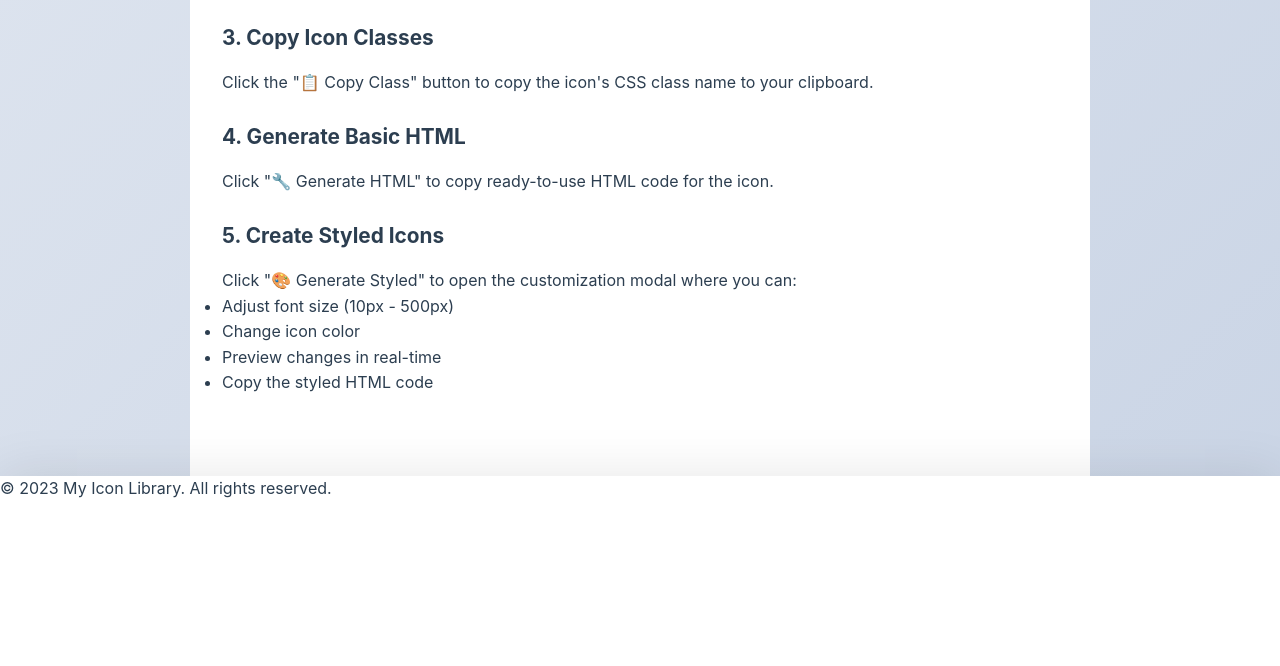
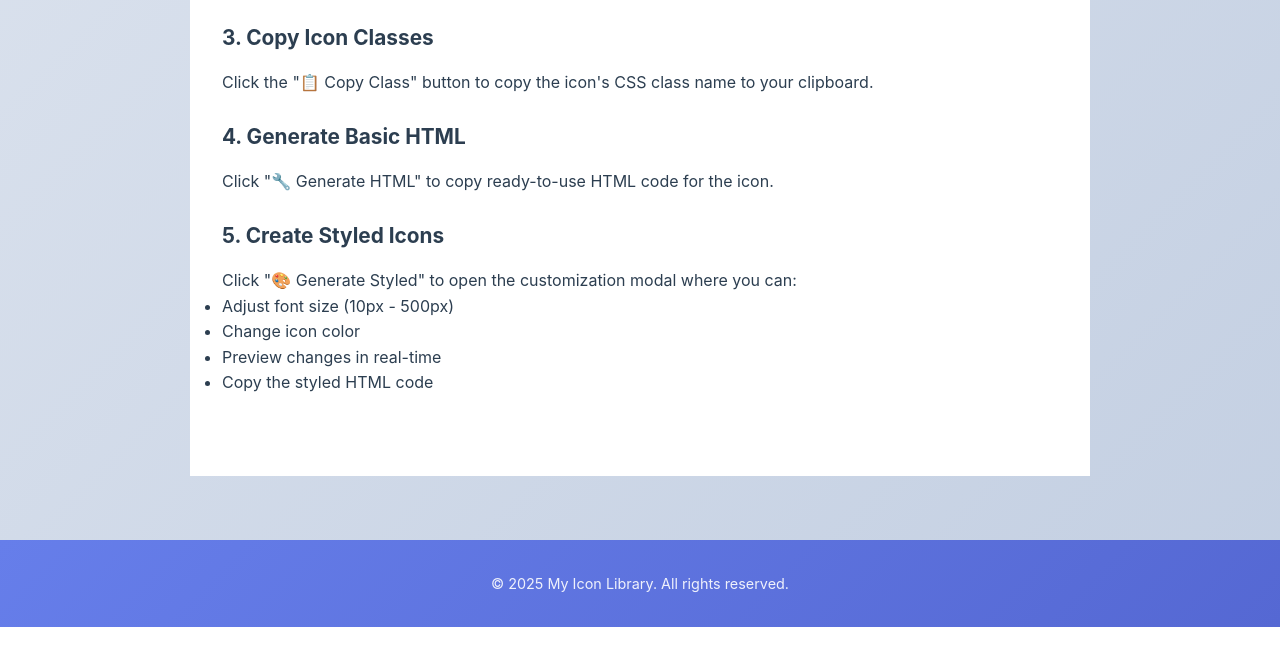
Before and after one commit to AltalebFeras/icon-library-browser, a plain HTML site: page public/docs.html in a window 1280 px wide. Shown: the part 2610-3276 px from the top of the page. After the commit the page ends 3237 px from the top, so only its background shows below. Drawn offline with Linux system fonts and the light colour scheme.

Commit message:
feat: update footer styling and remove warning box

```diff
--- a/public/docs.html
+++ b/public/docs.html
@@ -108,19 +108,6 @@
             font-family: 'Courier New', monospace;
         }
 
-        .warning-box {
-            background: #fff3cd;
-            border: 2px solid #ffeaa7;
-            border-radius: 8px;
-            padding: 1rem;
-            margin: 1rem 0;
-        }
-
-        .warning-box::before {
-            content: '⚠️ ';
-            font-weight: bold;
-        }
-
         .info-box {
             background: #d1ecf1;
             border: 2px solid #bee5eb;
@@ -153,6 +140,26 @@
             transform: translateY(-2px);
             text-decoration: none;
             color: var(--white);
+        }
+
+        footer {
+            background: linear-gradient(135deg, var(--primary-color), var(--primary-dark));
+            color: var(--white);
+            text-align: center;
+            padding: 2rem 0;
+            margin-top: 4rem;
+        }
+
+        footer .footer-container {
+            max-width: 900px;
+            margin: 0 auto;
+            padding: 0 2rem;
+        }
+
+        footer p {
+            margin: 0;
+            font-size: 0.9rem;
+            opacity: 0.9;
         }
     </style>
 </head>
@@ -294,8 +301,8 @@
         </div>
     </div>
     <footer>
-        <div class="container">
-            <p>&copy; 2023 My Icon Library. All rights reserved.</p>
+        <div class="footer-container">
+            <p>&copy; 2025 My Icon Library. All rights reserved.</p>
         </div>
     </footer>
 </body>
```
